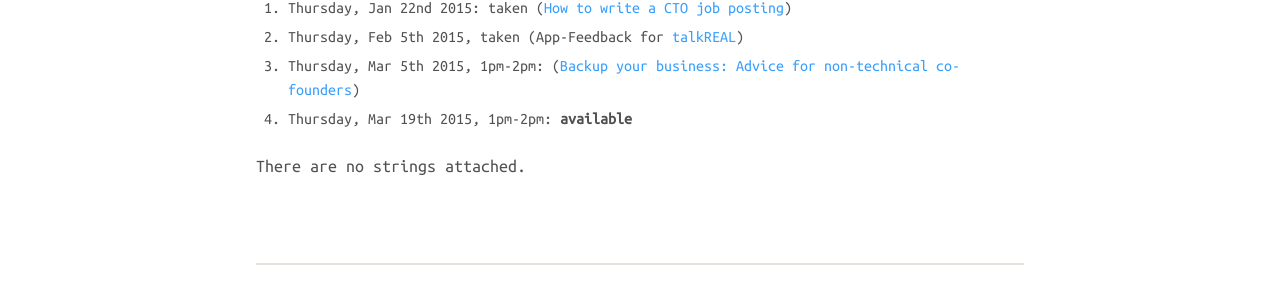
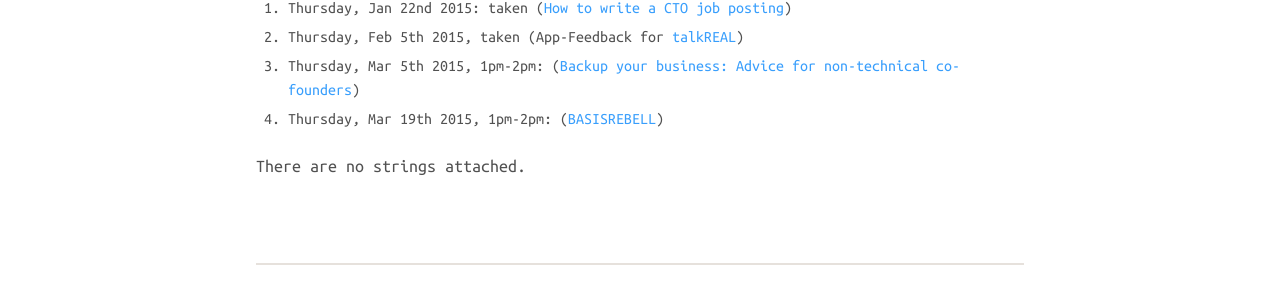
Before and after one commit to coderbyheart/blog, a Jekyll site: the page built from _posts/2015-01-02-office-hours.md, in a window 1280 px wide. Shown: the part 960-1262 px from the top of the page. Built offline with Jekyll 4.4.1, drawn with Linux system fonts in a browser that asks for light colours; nearby versions of some CDN libraries; comment, search, counter and statistics services are not loaded.

Commit message:
Updated.

```diff
--- a/_posts/2015-01-02-office-hours.md
+++ b/_posts/2015-01-02-office-hours.md
@@ -19,7 +19,7 @@
  1. Thursday, Jan 22nd 2015: taken ([How to write a CTO job posting](/how-to-find-a-cto/))
  2. Thursday, Feb 5th 2015, taken (App-Feedback for [talkREAL](/uploads/2015/01/talkREAL_App_PitchDeck_Tech_Short_vcR10.pdf))
  3. Thursday, Mar 5th 2015, 1pm-2pm: ([Backup your business: Advice for non-technical co-founders](/backup-your-business/))
- 4. Thursday, Mar 19th 2015, 1pm-2pm: **available**
+ 4. Thursday, Mar 19th 2015, 1pm-2pm: ([BASISREBELL](https://basisrebell.com/))
 
 There are no strings attached.
 
```
